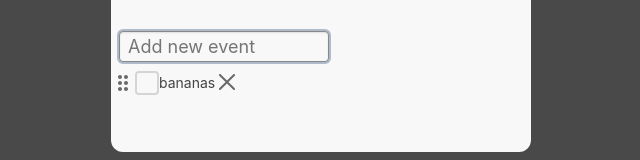
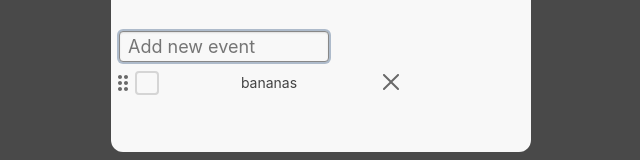
Before and after one commit to MSzostaq/TODO-List, a React (Create React App) app: page / in a window 1280 px wide. Shown: the part 341-501 px from the top of the page, without its empty margins (319-959 px from the left). Built offline with nearby package versions, Linux system fonts and the light colour scheme.

Commit message:
Todo - grid changes

```diff
--- a/src/components/Todo.jsx
+++ b/src/components/Todo.jsx
@@ -6,6 +6,14 @@ import Icon from "components/Icon";
 const Wrapper = styled.div`
   display: flex;
   align-items: center;
+  justify-content: space-between;
+  width: 70%;
+`;
+
+const DragIconWrapper = styled.div`
+  display: flex;
+  align-items: center;
+  justify-content: flex-start;
 `;
 
 const DragIcon = styled(Icon)`
@@ -42,8 +50,10 @@ const CloseIcon = styled(Icon)`
 const Todo = ({ className, onRemove, onRename, onStatusChange, todo }) => {
   return (
     <Wrapper>
-      <DragIcon icon="drag" />
-      <Checkbox value={todo.isDone} onChange={onStatusChange} />
+      <DragIconWrapper>
+        <DragIcon icon="drag" />
+        <Checkbox value={todo.isDone} onChange={onStatusChange} />
+      </DragIconWrapper>
       <Name isDone={todo.isDone}>{todo.name}</Name>
       <CloseButton onClick={() => onRemove(todo.id)}>
         <CloseIcon icon="close" />
```
